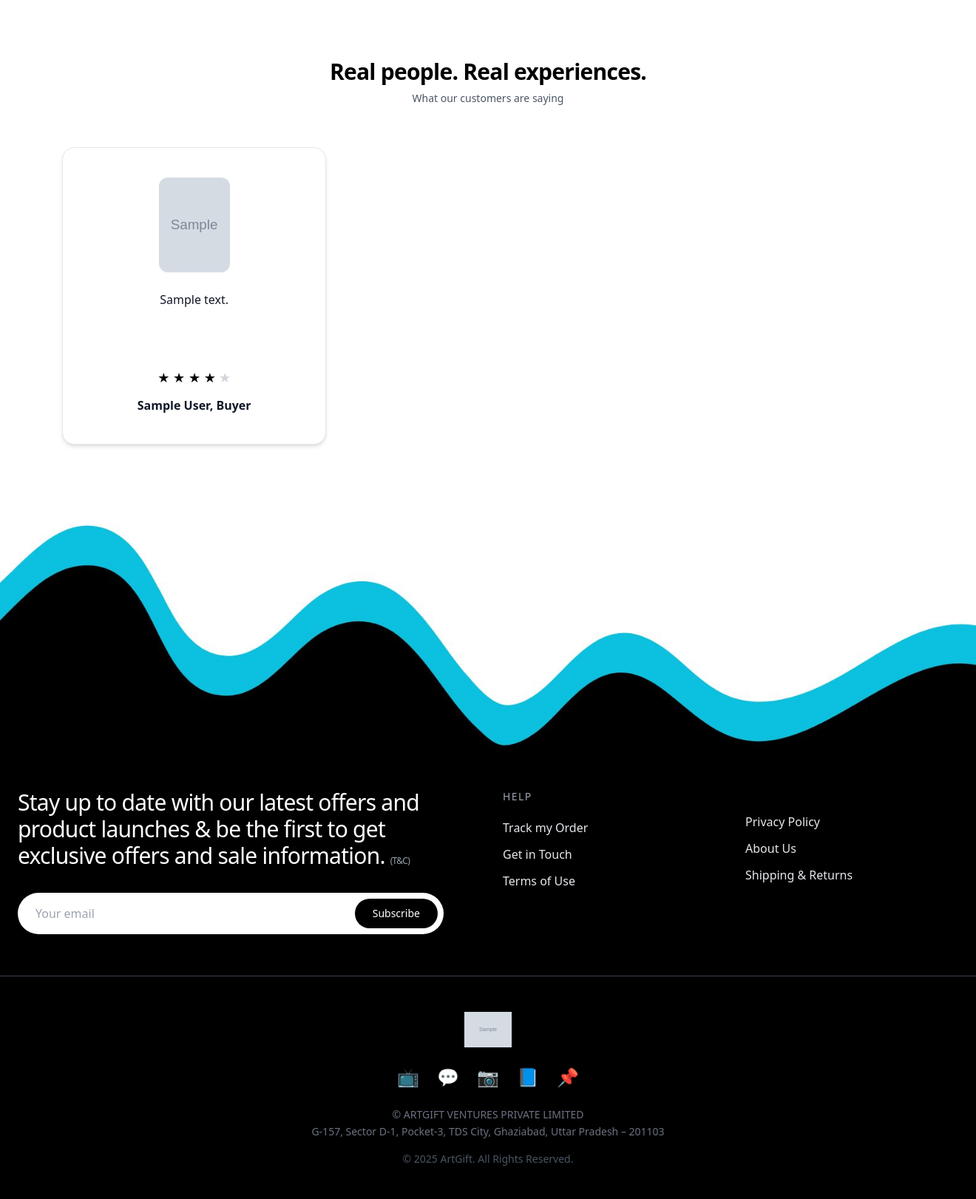
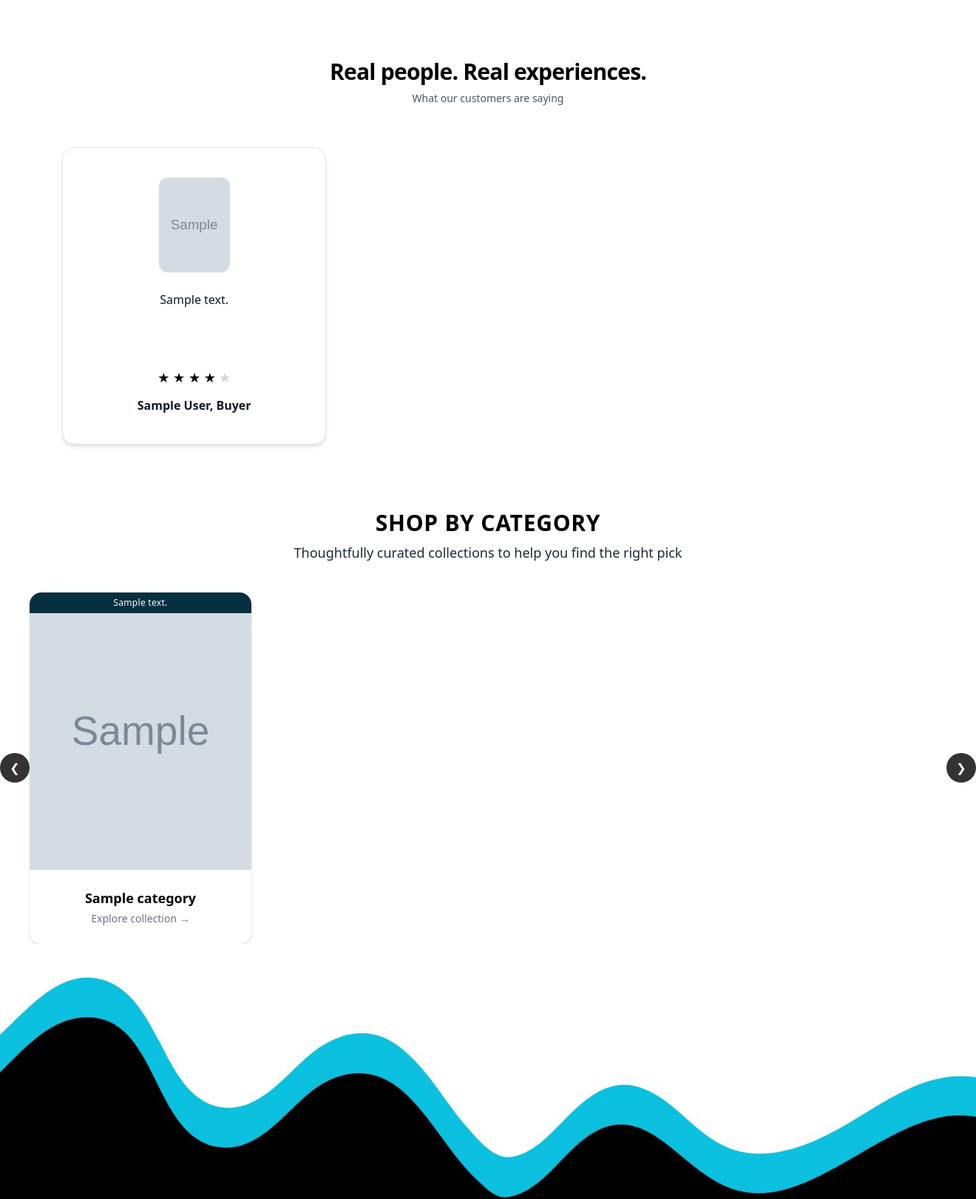
Before and after one commit to inoviteservices/e-com-pk, a Django app: page / in a window 1320 px wide. Shown: the part 1869-3490 px from the top of the page at 74% size. Run offline with Django 5.2, Linux system fonts and the light colour scheme; tables that the repository leaves empty hold one stand-in row (values such as "Sample post"); grey boxes marked "Sample" are stand-in pictures; some libraries are stand-ins or nearby versions.

Commit message:
solved issue of boder in product details, cart section working properly, extra category section added in home, category circle extra name issue solved

```diff
--- a/templates/base.html
+++ b/templates/base.html
@@ -778,7 +778,30 @@ function closeDrawer() {
   cartOverlay?.classList.add("hidden");
 }
 
-openCart?.addEventListener("click", openDrawer);
+openCart?.addEventListener("click", function (e) {
+
+  e.preventDefault();
+
+  // Get cart count
+  let count = 0;
+
+  const badge = document.querySelector("[data-cart-count]");
+
+  if (badge) {
+    count = parseInt(badge.innerText.trim()) || 0;
+  }
+
+  // If cart empty
+  if (count === 0) {
+    showCartToast("🛒 Your cart is empty. Add items first!");
+    return;
+  }
+
+  // Else open drawer
+  openDrawer();
+
+});
+
 closeCart?.addEventListener("click", closeDrawer);
 cartOverlay?.addEventListener("click", closeDrawer);
 
--- a/templates/home.html
+++ b/templates/home.html
@@ -248,7 +248,8 @@
           class="mt-3 text-sm sm:text-base
                  font-medium text-gray-800 truncate px-2"
         >
-          {{ category.name }}
+          {{ category.name|truncatechars:12 }}
+
         </p>
 
       </a>
@@ -656,6 +657,144 @@
 
 
 
+<section class="relative pt-2 pb-4 bg-white">
+
+
+  <!-- Header -->
+  <div class="text-center mb-10 px-4 sm:px-6">
+
+    <h2 class="text-3xl font-extrabold uppercase tracking-wide">
+      Shop by Category
+    </h2>
+    <p class="mt-2 text-lg text-gray-800">
+      Thoughtfully curated collections to help you find the right pick
+    </p>
+
+  </div>
+
+  <!-- Carousel Wrapper -->
+  {% if categories %}
+<div class="relative max-w-[1400px] mx-auto px-0 sm:px-6">
+
+
+  <!-- Left Arrow (desktop only) -->
+  <button
+    class="hidden lg:flex absolute left-0 top-1/2 -translate-y-1/2 z-20
+           bg-black/80 hover:bg-black text-white w-10 h-10 rounded-full
+           items-center justify-center transition"
+  >
+    ❮
+  </button>
+
+  <!-- Right Arrow (desktop only) -->
+  <button
+    class="hidden lg:flex absolute right-0 top-1/2 -translate-y-1/2 z-20
+           bg-black/80 hover:bg-black text-white w-10 h-10 rounded-full
+           items-center justify-center transition"
+  >
+    ❯
+  </button>
+
+  <!-- Cards -->
+  <div
+  class="flex gap-6 overflow-x-auto scroll-smooth
+         pl-4 pr-4
+         scroll-pl-4 sm:scroll-pl-6
+         snap-x snap-mandatory
+         [&::-webkit-scrollbar]:hidden"
+>
+
+
+
+
+    {% for category in categories %}
+      <article
+  class="group
+         min-w-[240px] max-w-[240px]
+         sm:min-w-[280px] sm:max-w-[280px]
+         lg:min-w-[300px] lg:max-w-[300px]
+         bg-white rounded-2xl
+         shadow-md
+         snap-start
+         transition-all duration-300
+         hover:-translate-y-1 hover:shadow-xl"
+>
+
+
+
+
+        <a href="/products/category/{{ category.slug }}/">
+
+<!-- Image Wrapper -->
+<div
+  class="relative overflow-hidden rounded-t-2xl"
+>
+
+  <!-- Announcement Overlay -->
+  {% if site_announcements %}
+    {% with site_announcements.0 as ann %}
+      <div
+        class="absolute top-0 left-0 w-full z-20
+               h-6 sm:h-7
+               bg-[#062f3f]
+               text-white
+               text-[9px] sm:text-xs
+               flex items-center justify-center
+               font-medium
+               tracking-wide"
+      >
+        {{ ann.text|safe }}
+      </div>
+    {% endwith %}
+  {% endif %}
+
+  <!-- Image -->
+  {% if category.image %}
+    <img
+      src="{{ category.image.url }}"
+      alt="{{ category.name }}"
+      class="w-full aspect-[4/5]
+             object-cover
+             transition-transform duration-500 ease-out
+             group-hover:scale-[1.04]"
+    >
+  {% else %}
+    <div
+      class="w-full aspect-[4/5]
+             flex items-center justify-center
+             bg-gray-100
+             text-gray-400 text-sm font-medium"
+    >
+      No Image
+    </div>
+  {% endif %}
+
+</div>
+
+
+
+
+
+          <!-- Content -->
+          <div class="p-6 text-center">
+            <h3 class="font-semibold text-lg">
+              {{ category.name }}
+            </h3>
+            <p class="text-sm text-gray-500 mt-1">
+              Explore collection →
+            </p>
+          </div>
+
+        </a>
+      </article>
+    {% endfor %}
+
+  </div>
+</div>
+{% endif %}
+
+</section>
+
 <div
   id="reviewOverlay"
   class="fixed inset-0 z-40 hidden
```
Also changed, not shown: templates/product_detail.html (+45 -22 lines), products/migrations/0018_reviewimage_delete_productvideo.py (added), products/migrations/0019_productvideo_delete_reviewimage.py (added), products/models.py (line endings or trailing spaces).
